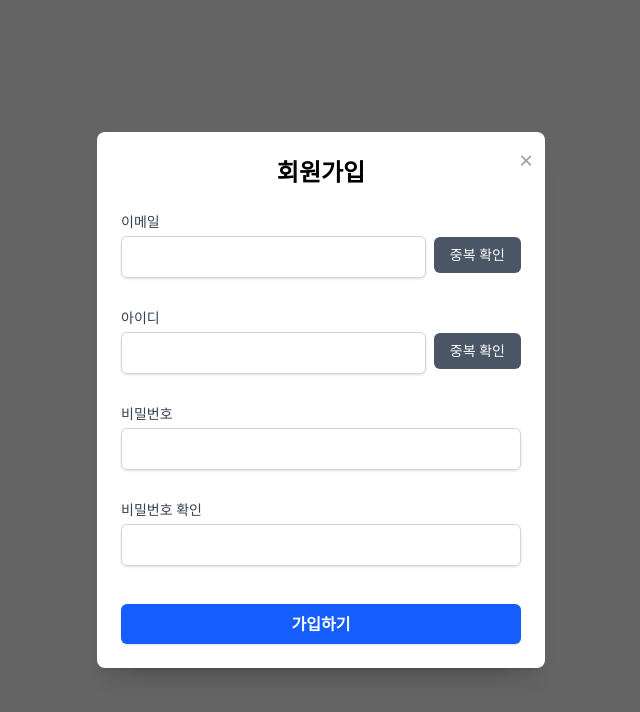
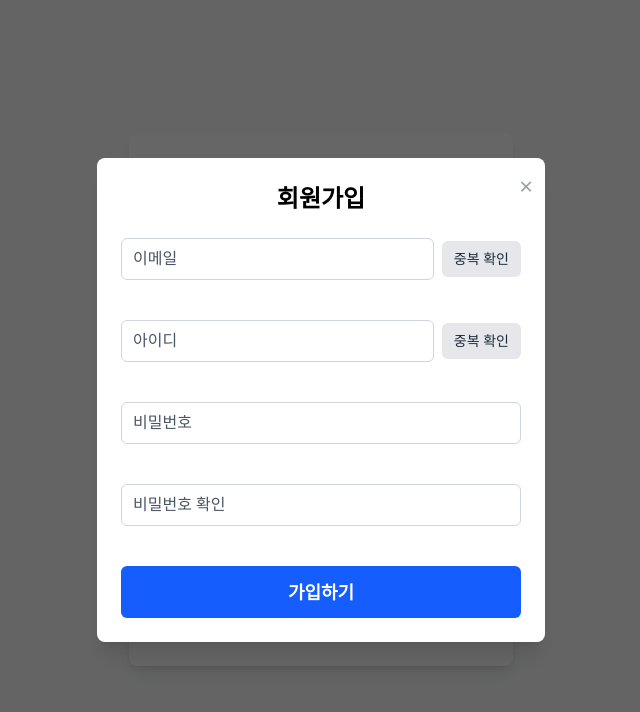
Before and after one commit to YoungHanSeok/GymChelin, a Next.js app in the folder apps/web/: page /login in a window 1280 px wide. Both pictures are taken after a click on the button "회원가입". Shown: the top 712 px of the page, without its empty margins (319-959 px from the left). Built offline with nearby package versions, Linux system fonts and the light colour scheme.

Commit message:
로그인 개발 중 #3

```diff
--- a/apps/web/src/app/login/SignUpComponent.tsx
+++ b/apps/web/src/app/login/SignUpComponent.tsx
@@ -2,10 +2,14 @@
 
 import api from "@/lib/api";
 import Modal from "../_components/modalComponent";
-import {useEffect, useState } from "react";
+import {use, useEffect, useState } from "react";
 import { useForm, SubmitHandler } from "react-hook-form";
 
 const SignUpModal = ({ onClose }: { onClose: () => void }) => {
+
+    const [emailDuplication, setEmailDuplication] = useState(false);
+    const [idDuplication, setIdDuplication] = useState(false);
+
     interface SignUpFormData {
       email: string;
       id: string;
@@ -14,7 +18,7 @@ const SignUpModal = ({ onClose }: { onClose: () => void }) => {
     }
 
     const { register, handleSubmit, formState: { errors,isSubmitting,isValid },watch,getValues,trigger }= useForm<SignUpFormData>({
-      mode : "onChange",
+      mode : "onBlur",
       defaultValues : {
         email : "",
         id : "",
@@ -51,8 +55,7 @@ const SignUpModal = ({ onClose }: { onClose: () => void }) => {
     };
 
     const submitForm : SubmitHandler<SignUpFormData> = (data) => {
-      console.log("aaa");
-      console.log("data : "+data);
+      alert("회원가입이 완료되었습니다.");
     }
 
 
@@ -60,60 +63,94 @@ const SignUpModal = ({ onClose }: { onClose: () => void }) => {
     <Modal onClose={onClose}>
       <h2 className="mb-6 text-center text-2xl font-semibold">회원가입</h2>
 
-      <form className="space-y-4" onSubmit={handleSubmit(submitForm)}>
-        <div className="h-20">
-          <label className="block text-sm font-medium text-gray-700">
-            이메일
-          </label>
+      <form className="space-y-4" onSubmit={handleSubmit(submitForm)} noValidate>
+        <div>
             <div className="flex items-center space-x-2">
-            <input type="text" required className="input-style flex-grow" {
-              ...register("email",{
+                <div className="relative flex-grow">
+                    <input type="text" id="signup-email" className="peer w-full rounded-md border border-gray-300 px-4 py-2 text-gray-900 placeholder-transparent focus:border-blue-500 focus:outline-none" placeholder="email" {...register("email",{
                             required : true,
                             pattern : {
                             value : /^[a-zA-Z0-9._%+-]+@[a-zA-Z0-9.-]+\.[a-zA-Z]{2,}$/,
                             message : "유효한 이메일 형식이 아닙니다."
                             }
-                  })
-              }/>
+                        })}/>
+                    <label htmlFor="signup-email" className="absolute -top-3 left-2 bg-white px-1 text-sm text-gray-600 transition-all peer-placeholder-shown:top-2 peer-placeholder-shown:text-base peer-focus:-top-3 peer-focus:text-sm peer-focus:text-blue-600">이메일</label>
+                </div>
                 <button
                 type="button"
-              className="whitespace-nowrap rounded-md bg-gray-600 px-4 py-2 text-sm font-medium text-white hover:bg-gray-700"
+                className="flex-shrink-0 whitespace-nowrap rounded-md bg-gray-200 px-3 py-2 text-sm font-medium text-gray-800 hover:bg-gray-300"
                 onClick={emailCheckHandler}
                 >
                 중복 확인
                 </button>
+            </div>
+            <div className="h-6 pt-1">
+              {errors.email && <p className="text-sm text-red-500">{errors.email.message}</p>}
+            </div>
+        </div>
 
+        <div>
+            <div className="flex items-center space-x-2">
+                <div className="relative flex-grow">
+                    <input type="text" id="signup-id" maxLength={10} className="peer w-full rounded-md border border-gray-300 px-4 py-2 text-gray-900 placeholder-transparent focus:border-blue-500 focus:outline-none" placeholder="id" {...register("id",{
+                        required : "아이디를 입력해주세요.",
+                        minLength : {
+                            value : 2,
+                            message : "아이디는 최소 2자 이상이어야 합니다."
+                        },
+                        pattern : {
+                            value : /^[a-zA-Z0-9가-힣]+$/,
+                            message : "영문, 숫자, 완성된 한글만 입력 가능합니다."
+                        }
+                        })}/>
+                    <label htmlFor="signup-id" className="absolute -top-3 left-2 bg-white px-1 text-sm text-gray-600 transition-all peer-placeholder-shown:top-2 peer-placeholder-shown:text-base peer-focus:-top-3 peer-focus:text-sm peer-focus:text-blue-600">아이디</label>
                 </div>
-          {errors.email && <p className="text-red-500 text-sm">{errors.email.message}</p>}
-        </div>
-        <div className="h-20">
-          <label className="block text-sm font-medium text-gray-700">
-            아이디
-          </label>
-          <div className="flex items-center space-x-2">
-            <input type="text" required className="input-style flex-grow" {...register("id",{required : true})}/>
                 <button
                 type="button"
-              className="whitespace-nowrap rounded-md bg-gray-600 px-4 py-2 text-sm font-medium text-white hover:bg-gray-700"
+                className="flex-shrink-0 whitespace-nowrap rounded-md bg-gray-200 px-3 py-2 text-sm font-medium text-gray-800 hover:bg-gray-300"
                 onClick={IdCheckHandler}
                 >
                 중복 확인
                 </button>
             </div>
+            <div className="h-6 pt-1">
+              {errors.id && <p className="text-sm text-red-500">{errors.id.message}</p>}
             </div>
-        <div className="h-20">
-          <label className="block text-sm font-medium text-gray-700">
-            비밀번호
-          </label>
-          <input type="password" required className="input-style" {...register("password",{required : true})}/>
         </div>
-        <div className="h-20">
-          <label className="block text-sm font-medium text-gray-700">
-            비밀번호 확인
-          </label>
-          <input type="password" required className="input-style" {...register("passwordCheck",{required : true})}/>
+
+        <div>
+          <div className="relative">
+              <input type="password" id="signup-password" maxLength={20} className="peer w-full rounded-md border border-gray-300 px-4 py-2 text-gray-900 placeholder-transparent focus:border-blue-500 focus:outline-none" placeholder="password" {...register("password",{
+                  required : "비밀번호를 입력해주세요.",
+                  minLength : {
+                  value : 6,
+                  message : "비밀번호는 최소 6자 이상이어야 합니다."
+                  },
+                  pattern : {
+                  value : /^(?=.*[A-Za-z])(?=.*\d)(?=.*[!@#$%^&*()_+[\]{};':"\\|,.<>/?]).{6,}$/,
+                  message : "비밀번호는 영문, 숫자, 특수문자를 포함해야 합니다."
+                  }
+                  })}/>
+              <label htmlFor="signup-password" className="absolute -top-3 left-2 bg-white px-1 text-sm text-gray-600 transition-all peer-placeholder-shown:top-2 peer-placeholder-shown:text-base peer-focus:-top-3 peer-focus:text-sm peer-focus:text-blue-600">비밀번호</label>
           </div>
-        <button type="submit" className="button-primary mt-2">
+          <div className="h-6 pt-1">
+            {errors.password && <p className="text-xs text-red-500">{errors.password.message}</p>}
+          </div>
+        </div>
+
+        <div>
+          <div className="relative">
+              <input type="password" id="signup-passwordCheck" className="peer w-full rounded-md border border-gray-300 px-4 py-2 text-gray-900 placeholder-transparent focus:border-blue-500 focus:outline-none" placeholder="passwordCheck" {...register("passwordCheck",{
+                      required : "비밀번호를 다시 입력해주세요.",
+                      validate : value => value === getValues("password") || "비밀번호가 일치하지 않습니다."
+                  })}/>
+              <label htmlFor="signup-passwordCheck" className="absolute -top-3 left-2 bg-white px-1 text-sm text-gray-600 transition-all peer-placeholder-shown:top-2 peer-placeholder-shown:text-base peer-focus:-top-3 peer-focus:text-sm peer-focus:text-blue-600">비밀번호 확인</label>
+          </div>
+          <div className="h-6 pt-1">
+            {errors.passwordCheck && <p className="text-sm text-red-500">{errors.passwordCheck.message}</p>}
+          </div>
+        </div>
+        <button type="submit" className="w-full rounded-md bg-blue-600 py-3 text-lg font-semibold text-white hover:bg-blue-700 focus:outline-none focus:ring-2 focus:ring-blue-500 focus:ring-offset-2">
           가입하기
         </button>
       </form>
```
Also changed, not shown: 1 other file (tests, documents, lock files or other folders). Lines whose indentation alone changed are shown as unchanged.
